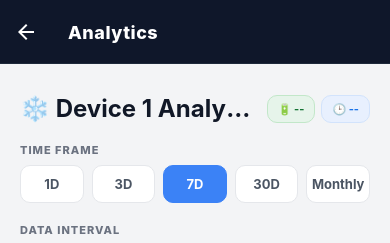
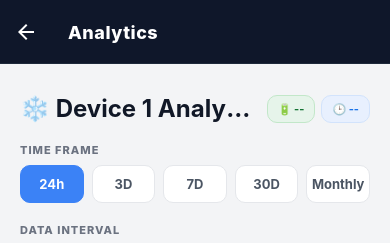
Before and after one commit to jaypateljp02/GUmonitoring1, a React Native app in the folder mobile-shared/: screen /Analytics in a window 390 px wide. Shown: the top 243 px of the page. Built offline with nearby package versions, Linux system fonts and the light colour scheme; no server answers.

Commit message:
feat(mobile): set default analytics view to 24h, rename 1D to 24h label, and rebuild release APK

```diff
--- a/mobile-shared/src/screens/AnalyticsScreen.js
+++ b/mobile-shared/src/screens/AnalyticsScreen.js
@@ -14,7 +14,7 @@ export default function AnalyticsScreen({ route }) {
   const [loading, setLoading] = useState(true);
 
   // Custom selection states
-  const [timeFrame, setTimeFrame] = useState('7D');
+  const [timeFrame, setTimeFrame] = useState('1D');
   const [intervalMinutes, setIntervalMinutes] = useState(1);
   const [monthlyData, setMonthlyData] = useState([]);
 
@@ -265,7 +265,7 @@ export default function AnalyticsScreen({ route }) {
   }
 
   const timeFrameOptions = [
-    { label: '1D', value: '1D' },
+    { label: '24h', value: '1D' },
     { label: '3D', value: '3D' },
     { label: '7D', value: '7D' },
     { label: '30D', value: '30D' },
```
Also changed, not shown: 1 other file (tests, documents, lock files or other folders).
